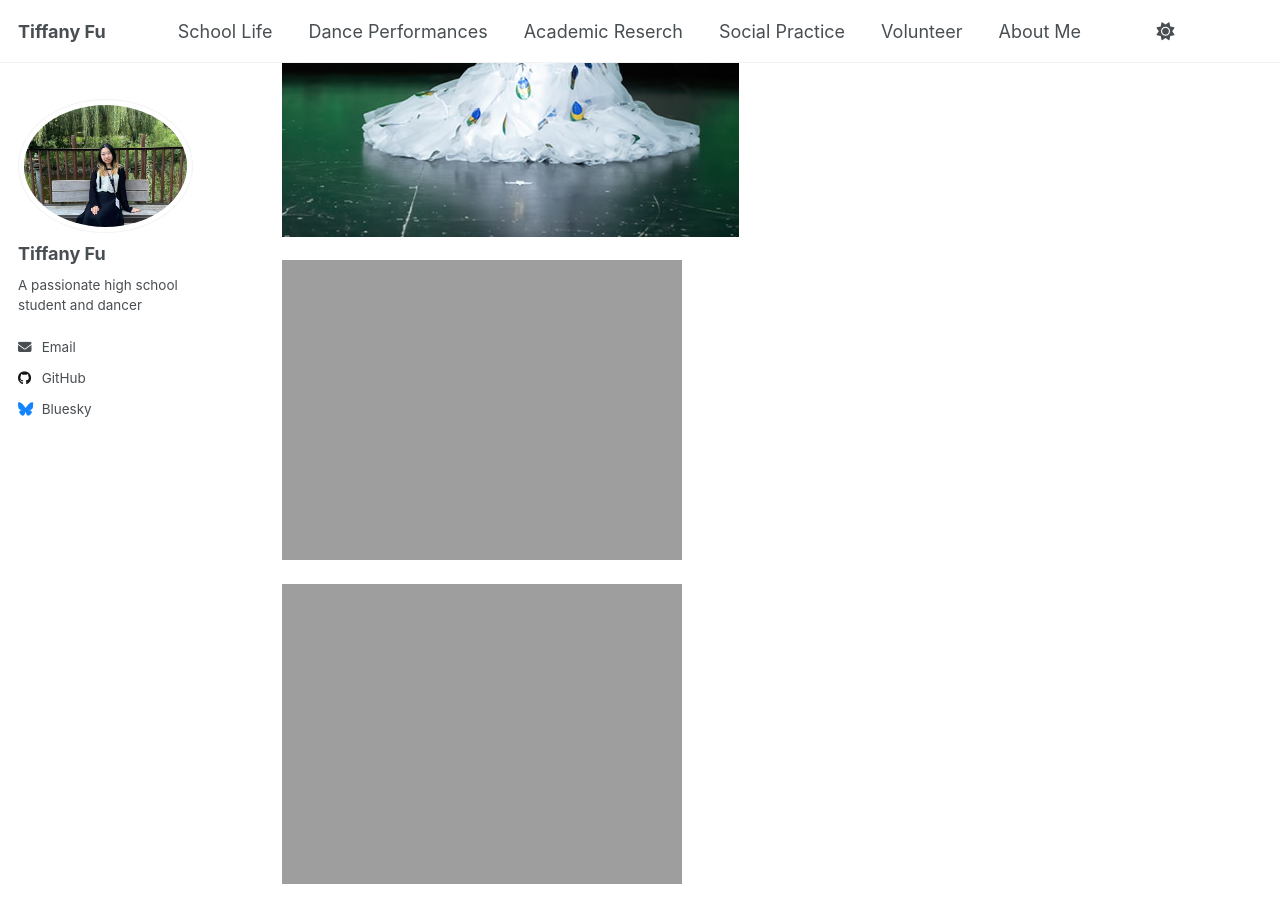
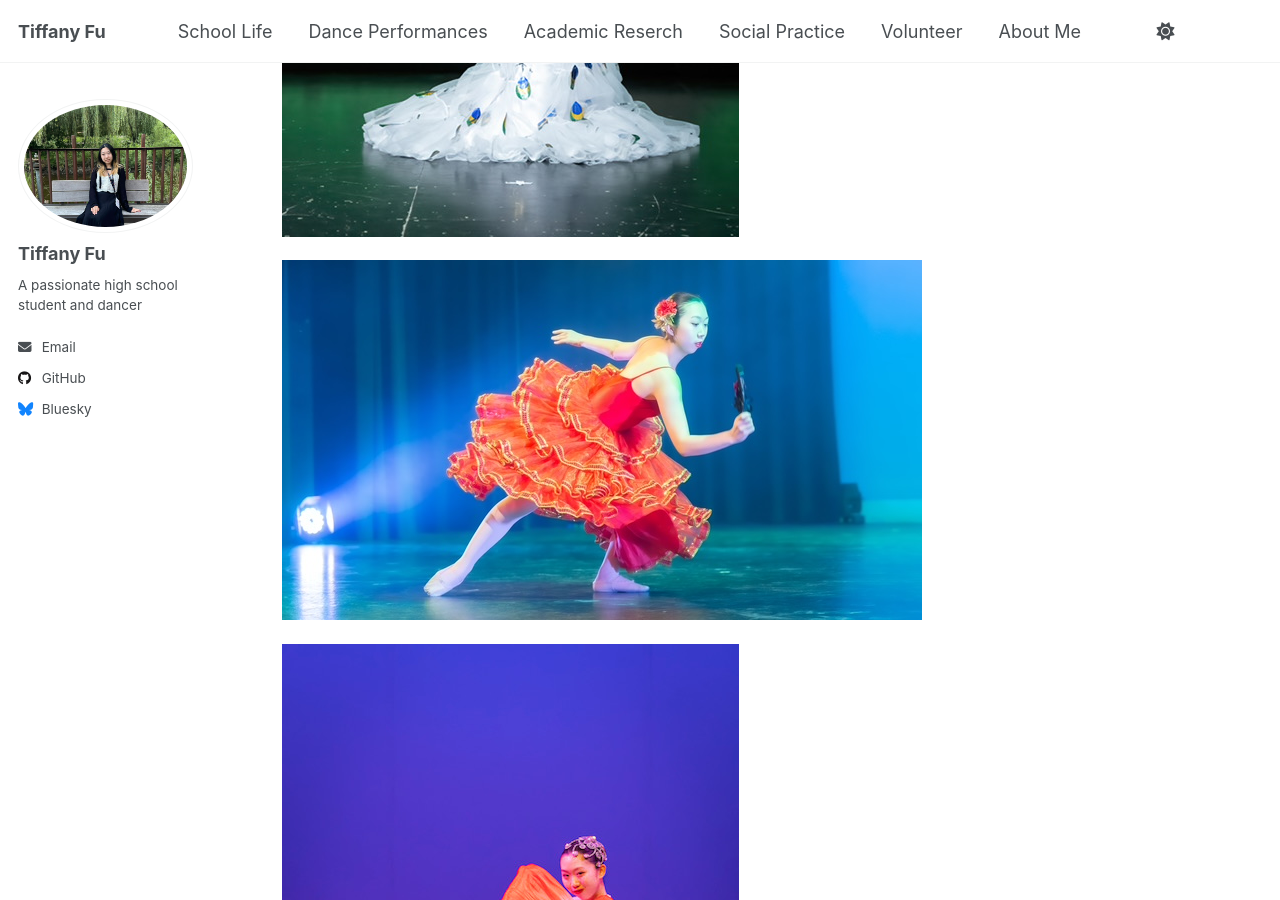
Before and after one commit to TiffanyJTFu/TiffanyFu, a Jekyll site: the page built from _talks/DanceandGrowthMoment.md, in a window 1280 px wide and 900 px high, scrolled down 4279 px. Built offline with Jekyll 4.4.1, drawn with Linux system fonts in a browser that asks for light colours; a script that is not in the unit is left out.

Commit message:
Update DanceandGrowthMoment.md

```diff
--- a/_talks/DanceandGrowthMoment.md
+++ b/_talks/DanceandGrowthMoment.md
@@ -22,6 +22,6 @@ location: "Toronto, Canada"
 
 ![Dance10](https://tiffanyjtfu.github.io/TiffanyFu/images/dancepeacock2.JPG)
 
-![Dance10](https://tiffanyjtfu.github.io/TiffanyFu/images/danceballet1.JPG)
+![Dance10](https://tiffanyjtfu.github.io/TiffanyFu/images/danceballet1.JPEG)
 
-![Dance10](https://tiffanyjtfu.github.io/TiffanyFu/images/dancetimelesslove1.JPG)
+![Dance10](https://tiffanyjtfu.github.io/TiffanyFu/images/dancetimelessloveW1.JPG)
```
